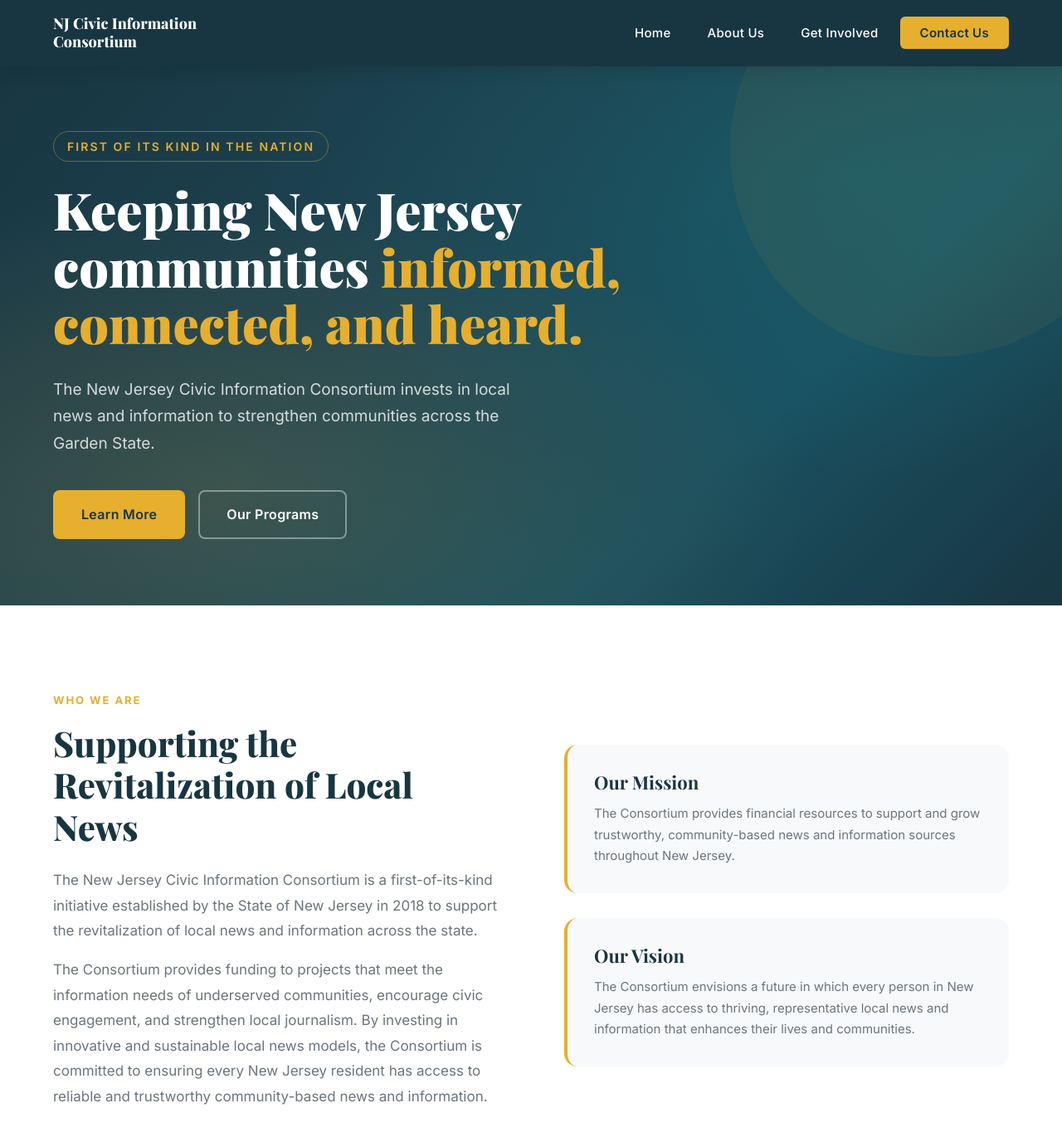
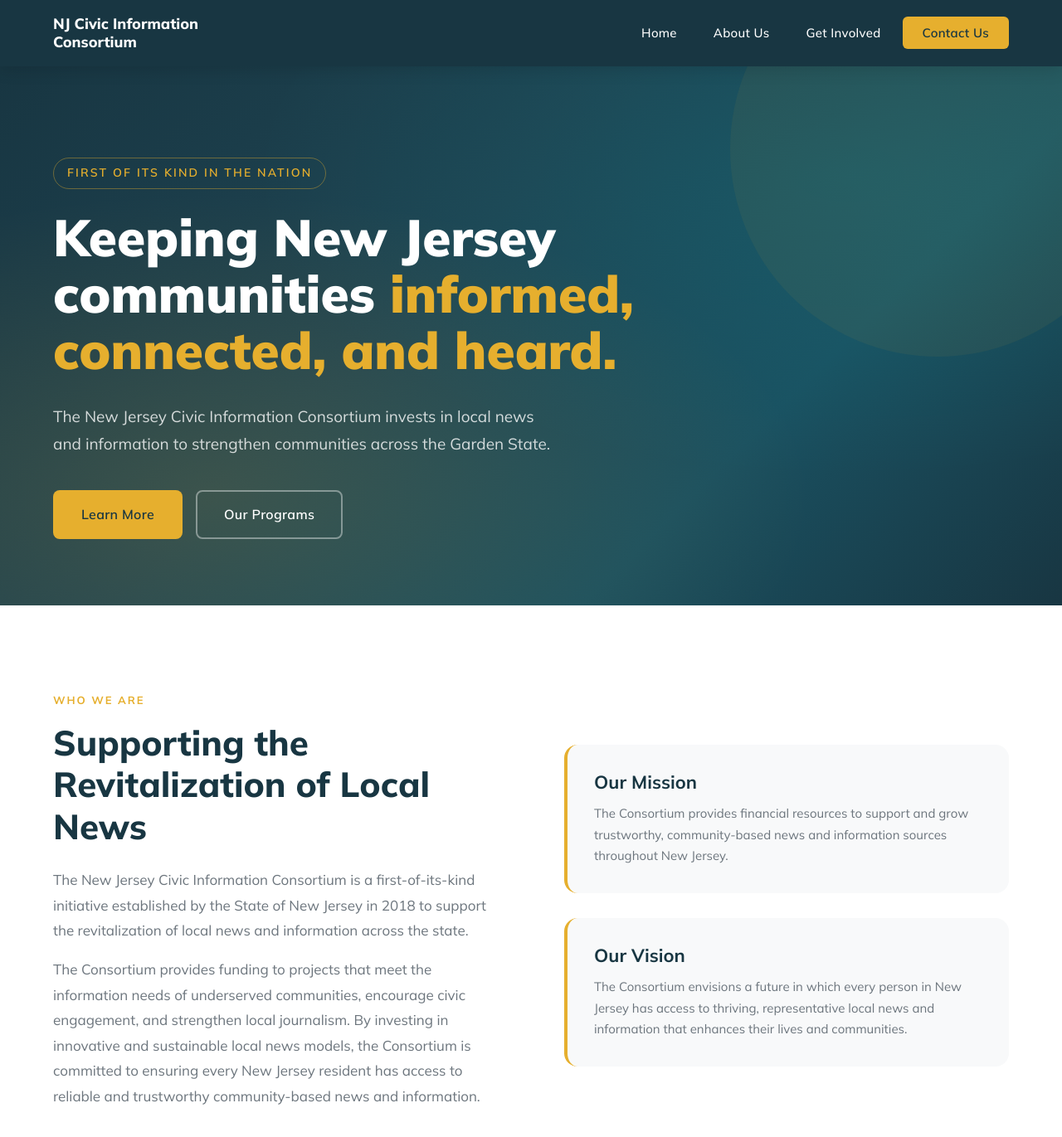
Before and after one commit to madi-mccool/njcivicinfo, a Jekyll site: the page built from docs/index.html, in a window 1280 px wide and 1400 px high. Shown: the top 1371 px of the window at 83% size. Built offline with Jekyll 4.4.1, drawn with Linux system fonts in a browser that asks for light colours.

Commit message:
Switch site fonts from Playfair Display/Inter to Mulish
https://claude.ai/code/session_01E5NvsPRwz52hosYHt6HJjc

```diff
--- a/docs/_layouts/default.html
+++ b/docs/_layouts/default.html
@@ -8,7 +8,7 @@
   <link rel="stylesheet" href="{{ '/assets/css/style.css' | relative_url }}">
   <link rel="preconnect" href="https://fonts.googleapis.com">
   <link rel="preconnect" href="https://fonts.gstatic.com" crossorigin>
-  <link href="https://fonts.googleapis.com/css2?family=Inter:wght@400;500;600;700&family=Playfair+Display:wght@700;800;900&display=swap" rel="stylesheet">
+  <link href="https://fonts.googleapis.com/css2?family=Mulish:wght@400;500;600;700;800;900&display=swap" rel="stylesheet">
   {% seo %}
   {% feed_meta %}
 </head>
--- a/docs/assets/css/style.css
+++ b/docs/assets/css/style.css
@@ -20,8 +20,8 @@
   --color-gray-600: #6c757d;
   --color-gray-800: #343a40;
 
-  --font-display: 'Playfair Display', Georgia, serif;
-  --font-body: 'Inter', -apple-system, BlinkMacSystemFont, 'Segoe UI', sans-serif;
+  --font-display: 'Mulish', -apple-system, BlinkMacSystemFont, 'Segoe UI', sans-serif;
+  --font-body: 'Mulish', -apple-system, BlinkMacSystemFont, 'Segoe UI', sans-serif;
 
   --nav-height: 80px;
   --container-max: 1200px;
```
